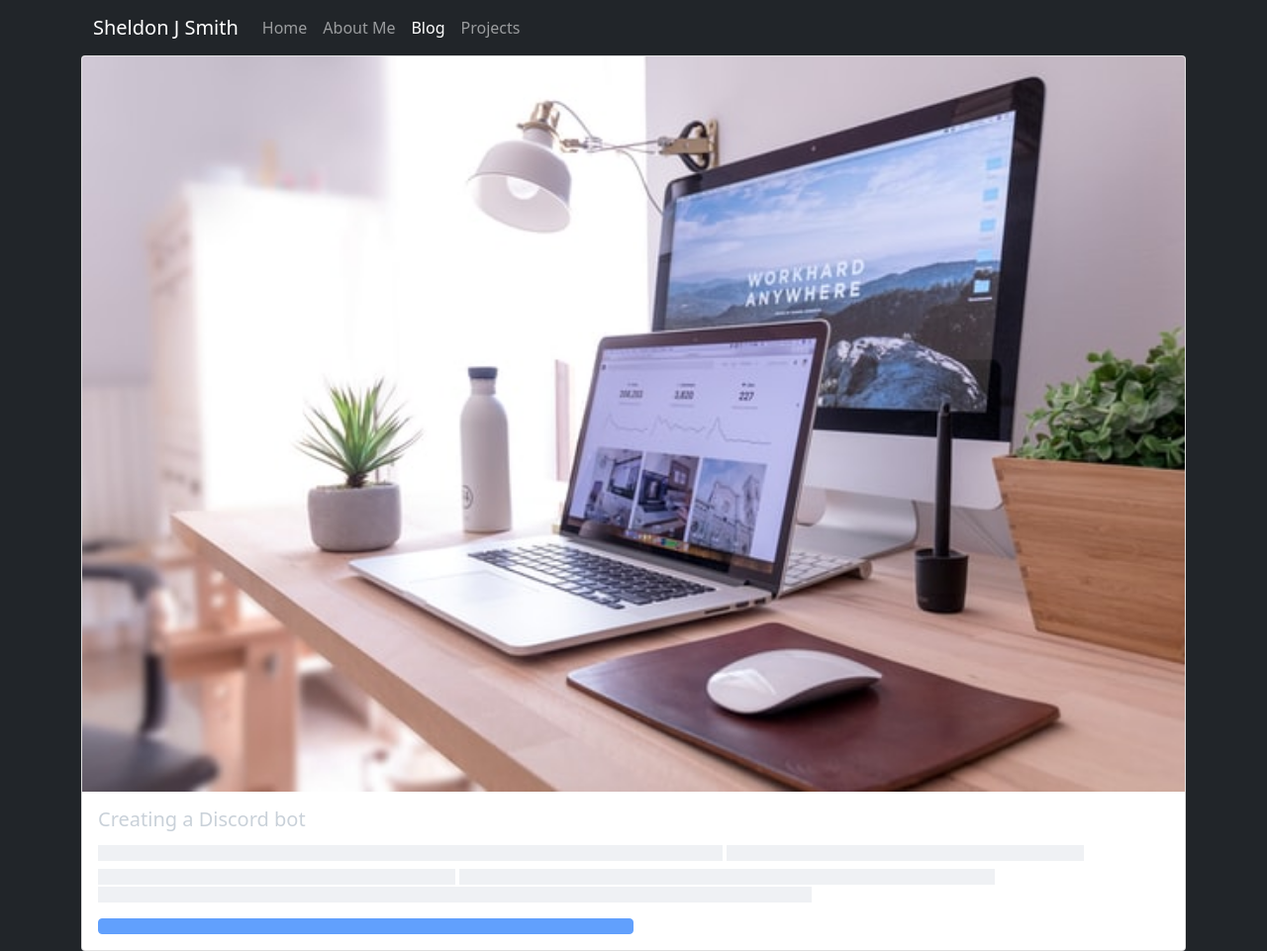
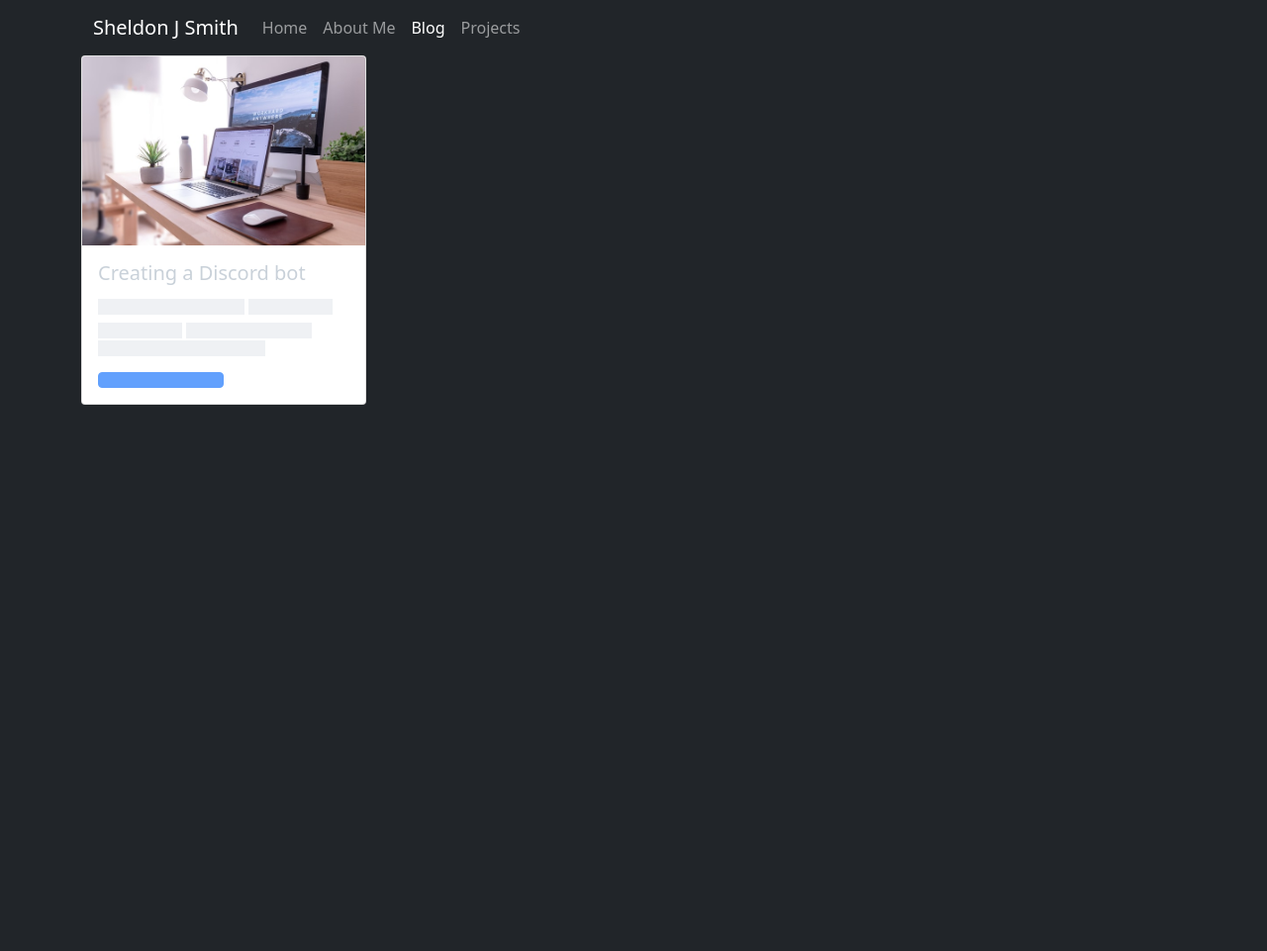
Before and after one commit to Screemm/screemm.github.io, a Jekyll site: the page built from blog.md, in a window 1280 px wide. Shown: the whole page at 99% size. Built offline with Jekyll 4.4.1, drawn with Linux system fonts in a browser that asks for light colours; nearby versions of some CDN libraries; after the commit the page ends 900 px from its top, so only the background shows below that.

Commit message:
Update blog.html

```diff
--- a/_layouts/blog.html
+++ b/_layouts/blog.html
@@ -5,7 +5,7 @@
         <div class="container-fluid">
             <div class="container">
                 {% for post in site.posts %}
-                    <div class="card" aria-hidden="true">
+                    <div class="card" aria-hidden="true" style="width: 18rem;">
                         <img src="assets/images/{{ post.img }}" class="card-img-top" alt="...">
 
                         <div class="card-body">
```
